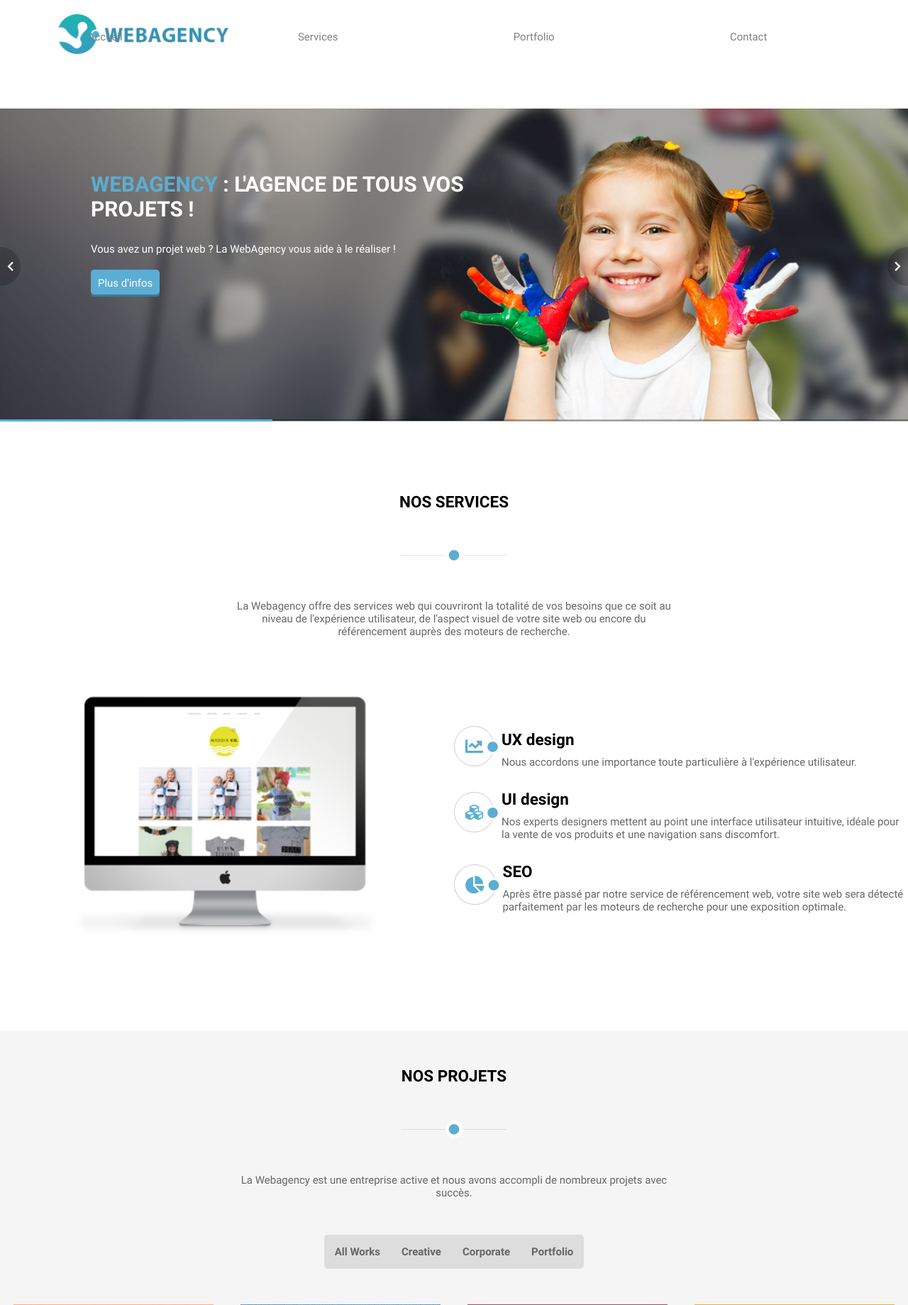
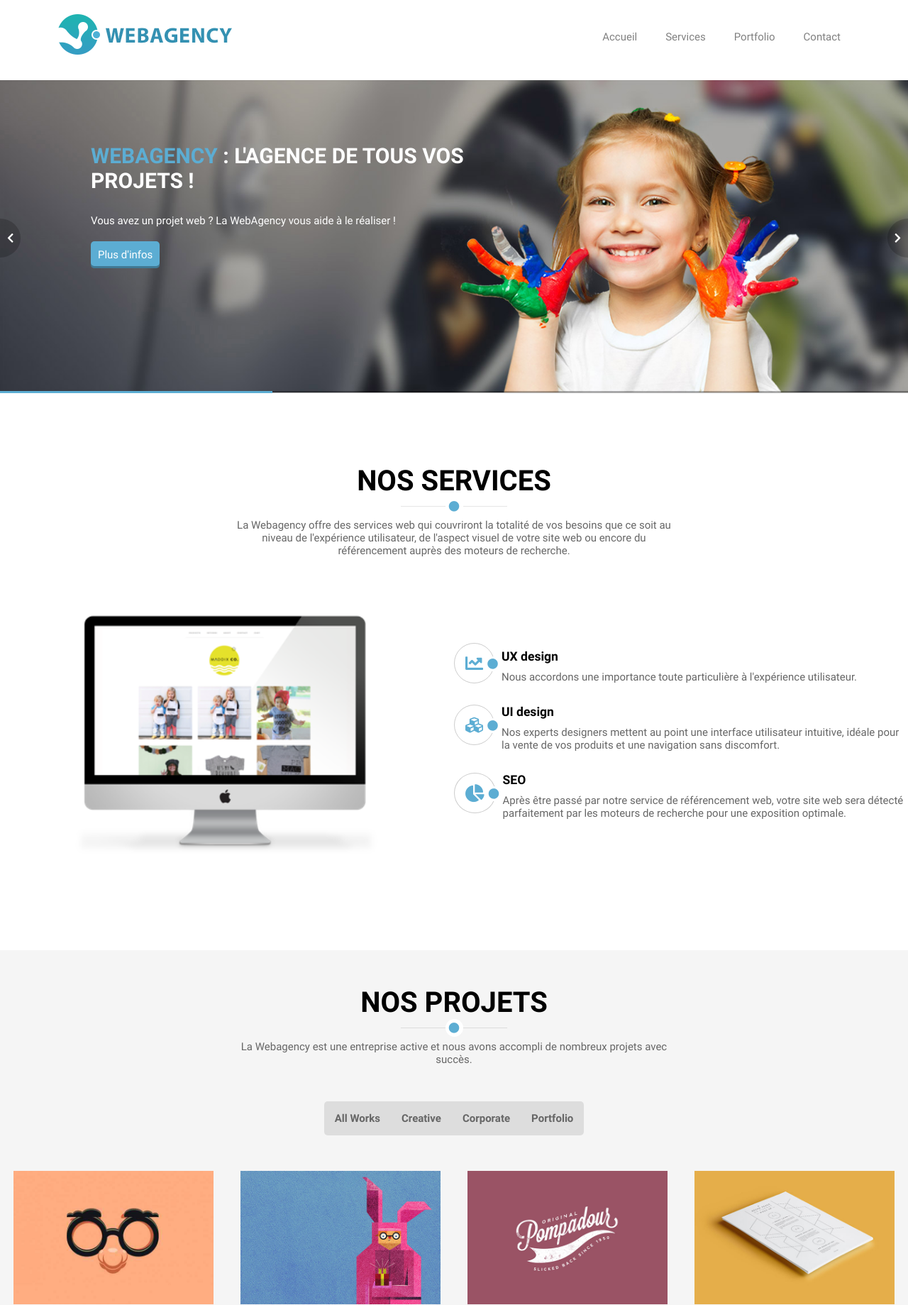
Before and after one commit to homger/formation-project2, a PHP site: page / in a window 1280 px wide. Shown: the top 1839 px of the page at 71% size. Run offline with PHP 8.4, Linux system fonts and the light colour scheme; some libraries are stand-ins or nearby versions.

Commit message:
update style desktop index

```diff
--- a/desktop.css
+++ b/desktop.css
@@ -9,34 +9,42 @@
 		section > header{
 			width: 50%;
 		}
+		header > h2{
+			font-size: 4rem;
+		}
 		.separator{
-			margin-top: 50px;
-			margin-bottom: 20px;
+			margin-top: 0;
+			margin-bottom: 0;
 		}
 		/*====================== ACCEUIL ===================================*/
 		/*========================= NAV ======================================*/
 		#accueil nav{
 			box-shadow: none;
+			flex-direction: row;
+			justify-content: space-between;
+			align-items: flex-end;
+
 		}
 		#logo{
-			width: 20%;
-			margin-top: 20px;
 			margin-left: 7.5rem;
+			flex: none;
+
 		}
 		#menu{
-			float: right;
-			width: auto;
 			margin-right: 7.5rem;
+			flex: none;
+			align-self: flex-start;
+
 		}
 		#menu a{
 			padding: 0 2rem;
 			padding-top: 40px;
-			padding-bottom: 18px;
+			padding-bottom: 20px;
 			font-size: 1.5rem;
 		}
 		/*========================= BANNER =========================================*/
 		#banner{
-			margin-top: 100px;
+			margin-top: 60px;
 			text-shadow: none;
 		}
 		#left-arrow, #right-arrow{
@@ -96,7 +104,7 @@
 			top: calc(50% - 0.9rem);
 			right: -0.9rem;
 		}
-		#services-list h2, #services-list p{
+		#services-list h3, #services-list p{
 			margin-top: 10px;
 		}
 		#services-list li{
--- a/index.php
+++ b/index.php
@@ -42,7 +42,7 @@
 	</header>
 	<section id="services">
 		<header>
-			<h1>NOS SERVICES</h1>
+			<h2>NOS SERVICES</h2>
 			<div class="separator">
 				<i class="fas fa-circle"></i>
 				<hr class="c-bar"/>
@@ -55,21 +55,21 @@
 				<li>
 					<i class="fas fa-chart-line"><i class="fas fa-circle"></i></i>
 					<article>
-						<h2>UX design</h2>
+						<h3>UX design</h3>
 						<p>Nous accordons une importance toute particulière à l'expérience utilisateur.</p>
 					</article>
 				</li>
 				<li>
 					<i class="fas fa-cubes"><i class="fas fa-circle"></i></i>
 					<article>
-						<h2>UI design</h2>
+						<h3>UI design</h3>
 						<p>Nos experts designers mettent au point une interface utilisateur intuitive, idéale pour la vente de vos produits et une navigation sans discomfort.</p>
 					</article>
 				</li>
 				<li>
 					<i class="fas fa-chart-pie"><i class="fas fa-circle"></i></i>
 					<article>
-						<h2>SEO</h2>
+						<h3>SEO</h3>
 						<p>Après être passé par notre service de référencement web, votre site web sera détecté parfaitement par les moteurs de recherche pour une exposition optimale.</p>
 					</article>
 				</li>
@@ -79,7 +79,7 @@
 	</section>
 	<section id="portfolio">
 		<header>
-			<h1>NOS PROJETS</h1>
+			<h2>NOS PROJETS</h2>
 			<div class="separator">
 				<i class="fas fa-circle"></i>
 				<hr class="c-bar"/>
@@ -168,7 +168,7 @@
 		</div>
 		<form id="contact-form" action="#contact-form" method="POST">
 			<fieldset>
-				<h1>Contact Info</h1>
+				<h3>Contact Info</h3>
 				<h4>WebAgency SAS</h4>
 				<p>25 Rue d'Hauteville 75010 Paris <br>
 				   <span id="tel">Tel:</span> 01 02 03 04 05
--- a/style.css
+++ b/style.css
@@ -78,7 +78,7 @@ section > header{
 	font-size: 1.5rem;
 }
 section > header p{
-	margin-top: 30px;
+	margin-top: 5px;
 }
 header  .fa-circle{
 	position: relative;
@@ -118,26 +118,19 @@ header  .fa-circle{
 	box-shadow: 0 1px 5px black;
 	min-width: 300px;
 	display: flex;
-	justify-content: space-between;
-	align-items: center;
 }
 #logo{
 	z-index: -1;
-	position: absolute;
-	top:0;
-	left: 0;
-	width: 10%;
 	flex:1;
+	width: auto;
 }
 #logo img{
 	max-width: 100%;
 	height: auto;
 }
 #menu{
-
 	display: flex;
 	justify-content: space-around;
-	width: 100%;
 	flex:10;
 }
 #menu a{
@@ -235,7 +228,7 @@ header  .fa-circle{
 #services-list li p{
 	font-size: 1.5rem;
 }
-#services-list h2, #services-list p{
+#services-list h3, #services-list p{
 	margin-top: 10px;
 }
 #services-list li{
```
